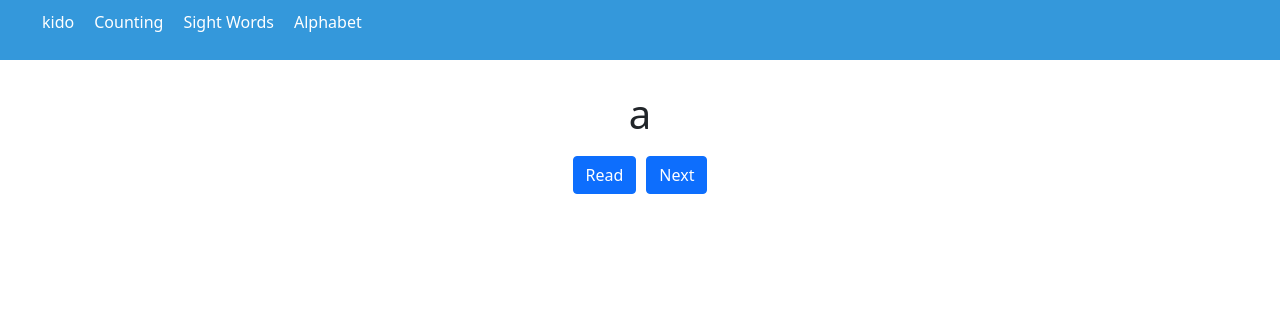
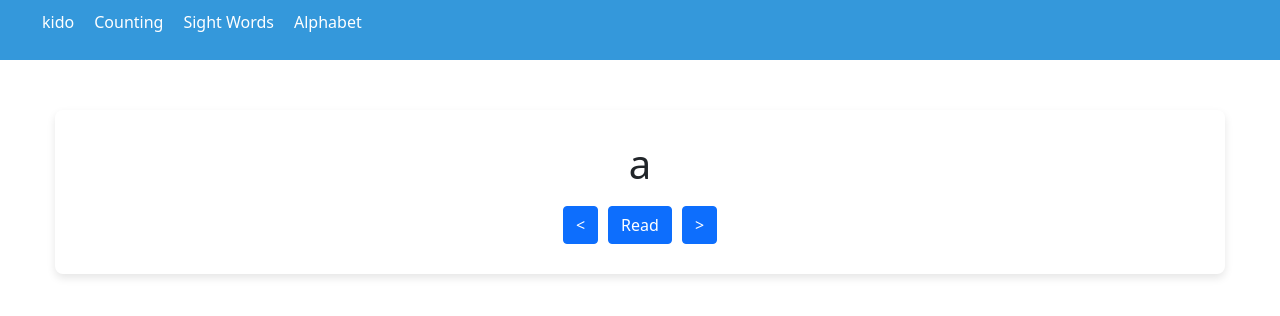
Before and after one commit to dnshariprasad/kidmath, a React (Vite) app: page /sight_words in a window 1280 px wide. Shown: the top 316 px of the page. Built offline with nearby package versions, Linux system fonts and the light colour scheme.

Commit message:
added next and previous

```diff
--- a/src/KidStyles.tsx
+++ b/src/KidStyles.tsx
@@ -30,3 +30,15 @@ export const StyledInput = styled.input`
     outline: none;
   }
 `;
+
+export const CardDetail = styled.div`
+  padding: 20px;
+  margin-bottom: 50px;
+  margin-top: 30px;
+  margin-left: 35px;
+  margin-right: 35px;
+  box-shadow: 0px 4px 8px rgba(0, 0, 0, 0.1);
+  border-radius: 8px;
+  max-height: 100%;
+  max-width: 100%;
+`;
--- a/src/pages/SightWordsChallenge.tsx
+++ b/src/pages/SightWordsChallenge.tsx
@@ -1,5 +1,6 @@
 import { useState } from "react";
 import {
+  CardDetail,
   CenteredContainerHorizontally,
   CenteredContainerVertical,
 } from "../KidStyles";
@@ -77,14 +78,16 @@ const SightWordsChallenge = () => {
   };
 
   return (
+    <CardDetail>
       <CenteredContainerVertical>
         <h1>{stringList[count]}</h1>
-
         <CenteredContainerHorizontally>
+          <KidButton isActive={true} title="<" onClick={handleNext} />
           <KidButton isActive={true} title="Read" onClick={handleReadText} />
-        <KidButton isActive={true} title="Next" onClick={handleNext} />
+          <KidButton isActive={true} title=">" onClick={handleNext} />
         </CenteredContainerHorizontally>
       </CenteredContainerVertical>
+    </CardDetail>
   );
 };
 
```
Lines whose indentation alone changed are shown as unchanged.
